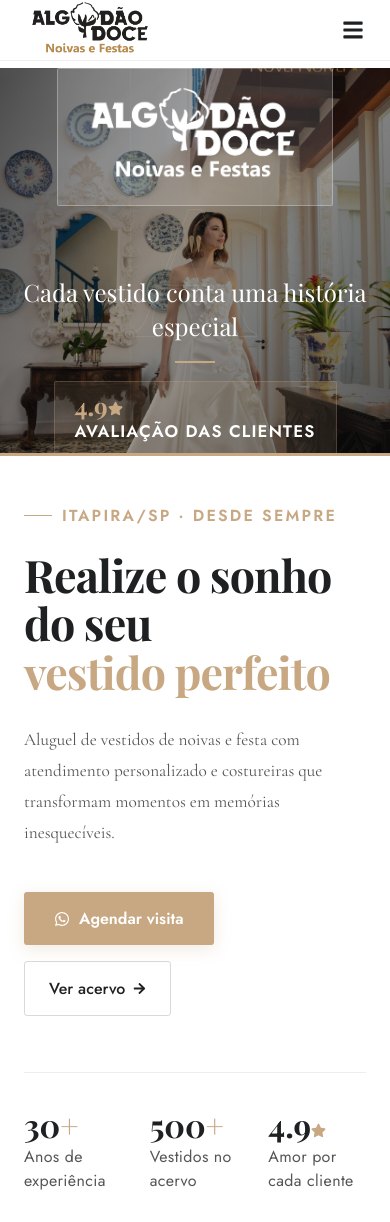
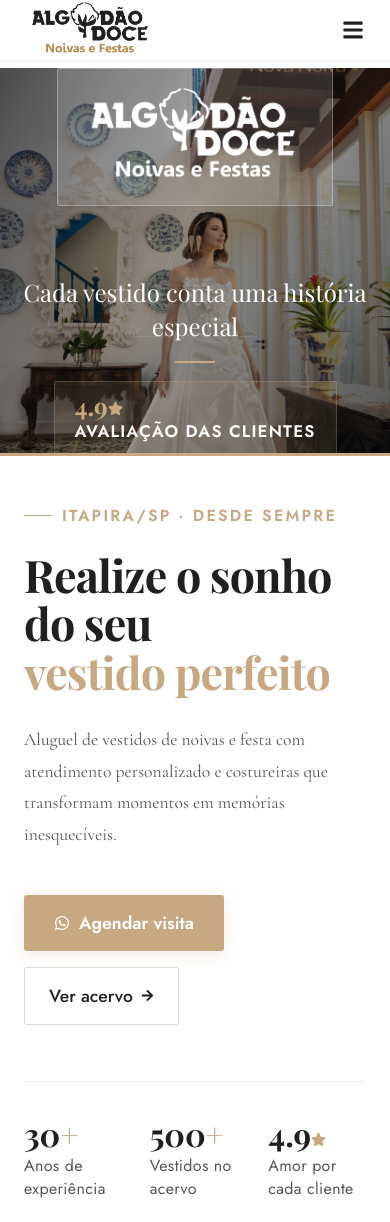
Before and after one commit to butrico31/algodao-doce, a React (Vite) app: page / in a window 390 px wide. Shown: the top 1222 px of the page. Built offline with nearby package versions, Linux system fonts and the light colour scheme; a web font is replaced by a local one.

Commit message:
fix: increase font sizes for improved readability in mobile view

```diff
--- a/src/components/Hero.jsx
+++ b/src/components/Hero.jsx
@@ -101,7 +101,7 @@
   margin-bottom: 44px;
 
   @media (max-width: ${({ theme }) => theme.breakpoints.mobile}) {
-    font-size: 1.08rem;
+    font-size: 1.1rem;
   }
 `;
 
@@ -120,7 +120,7 @@
   background: ${({ theme }) => theme.colors.orange};
   color: #fff;
   font-family: ${({ theme }) => theme.fonts.body};
-  font-size: 1rem;
+  font-size: 1.1rem;
   font-weight: 600;
   padding: 15px 30px;
   border-radius: 3px;
@@ -135,7 +135,7 @@
   }
 
   @media (max-width: ${({ theme }) => theme.breakpoints.mobile}) {
-    font-size: 1rem;
+    font-size: 1.1rem;
   }
 `;
 
@@ -146,7 +146,7 @@
   background: transparent;
   color: ${({ theme }) => theme.colors.black};
   font-family: ${({ theme }) => theme.fonts.body};
-  font-size: 1rem;
+  font-size: 1.1rem;
   font-weight: 500;
   padding: 15px 24px;
   border: 1.5px solid rgba(0,0,0,0.15);
@@ -160,7 +160,7 @@
   }
 
   @media (max-width: ${({ theme }) => theme.breakpoints.mobile}) {
-    font-size: 1rem;
+    font-size: 1.1rem;
   }
 `;
 
```
